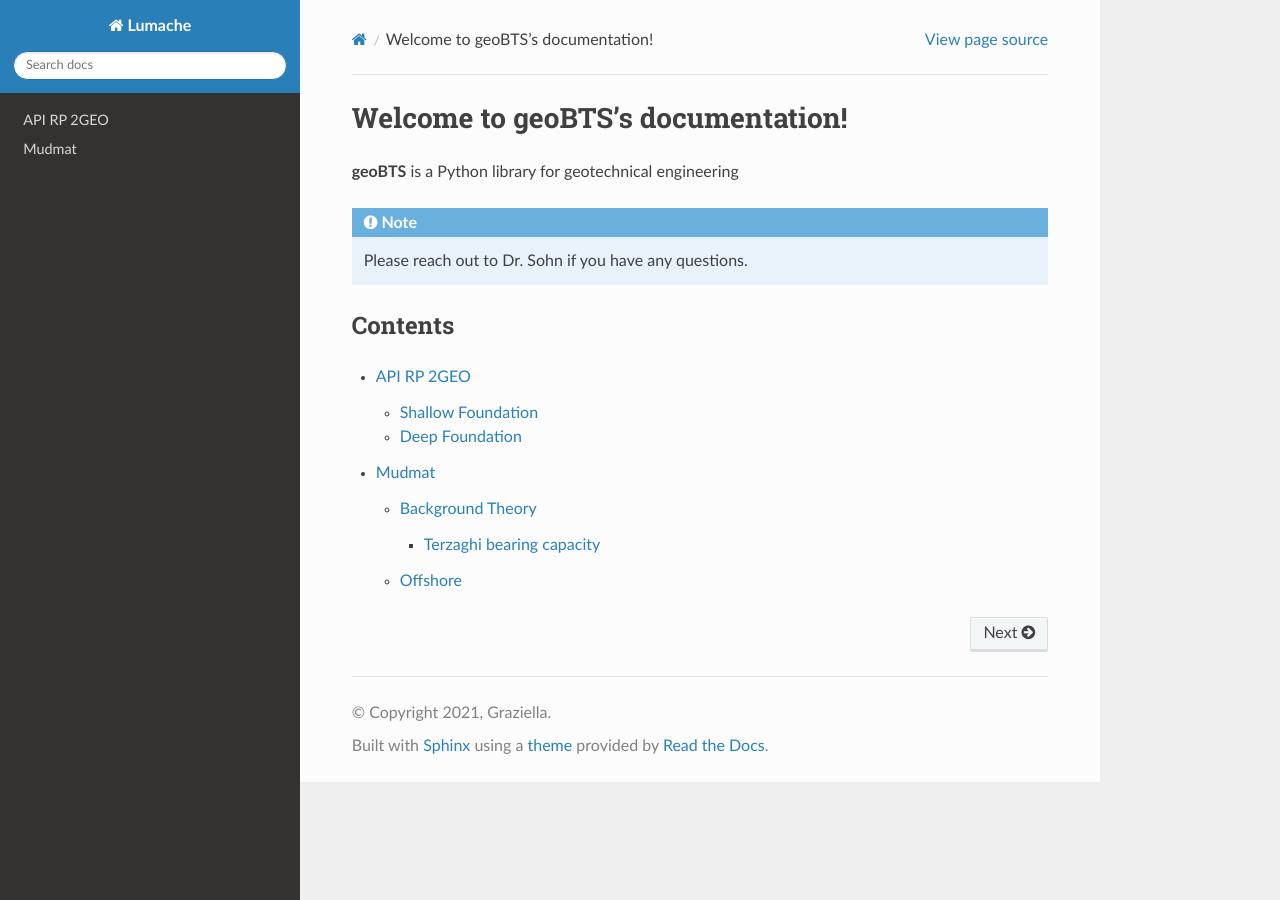
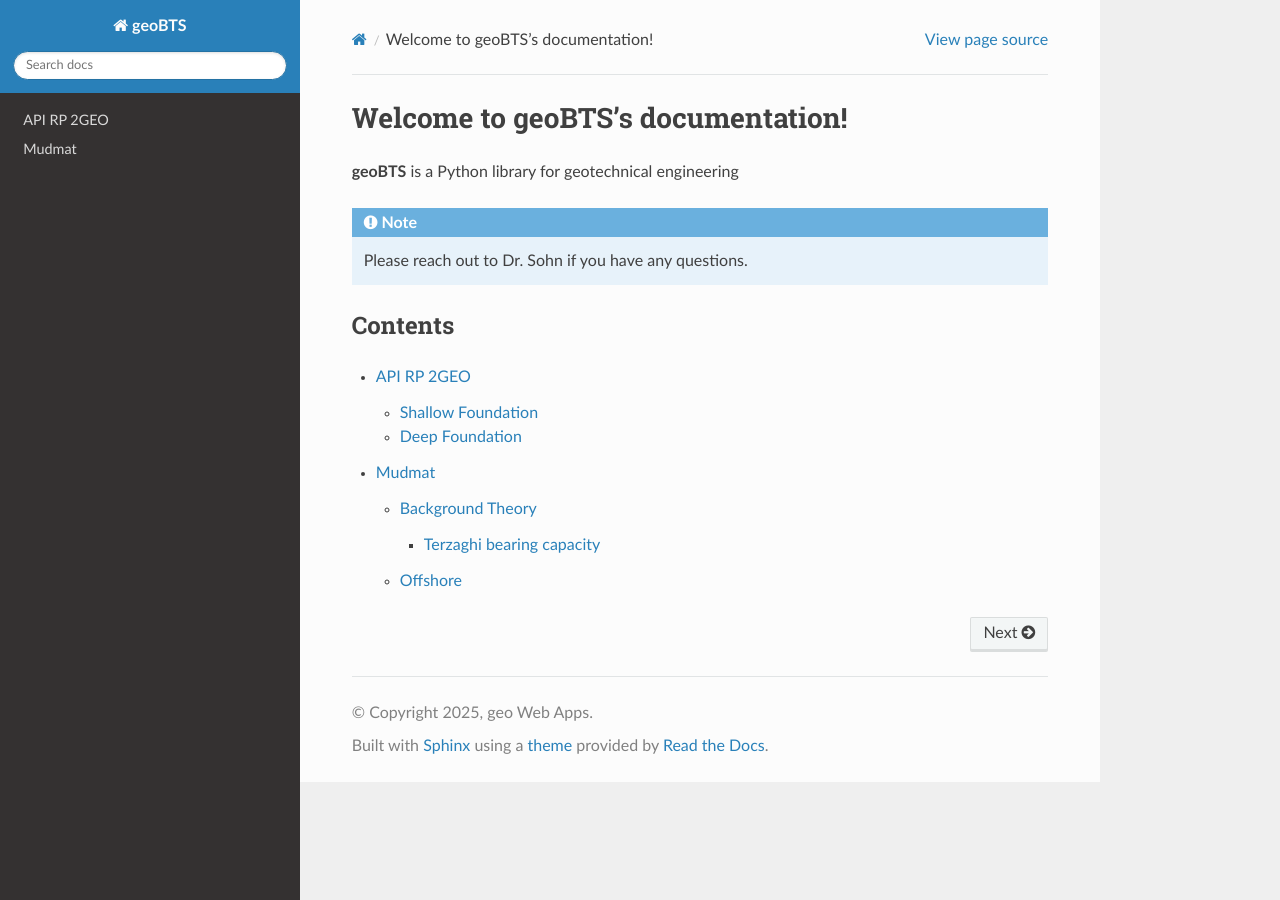
Before and after one commit to jungsohn/geoBTS, a Sphinx documentation site: the page built from docs/source/index.rst, in a window 1280 px wide. Built offline with Sphinx 7.4.7 and the Read the Docs theme 3.1.0, drawn with Linux system fonts in a browser that asks for light colours.

Commit message:
Update conf.py

```diff
--- a/docs/source/conf.py
+++ b/docs/source/conf.py
@@ -2,9 +2,9 @@
 
 # -- Project information
 
-project = 'Lumache'
-copyright = '2021, Graziella'
-author = 'Graziella'
+project = 'geoBTS'
+copyright = '2025, geo Web Apps'
+author = 'Dr.Sohn'
 
 release = '0.1'
 version = '0.1.0'
```
